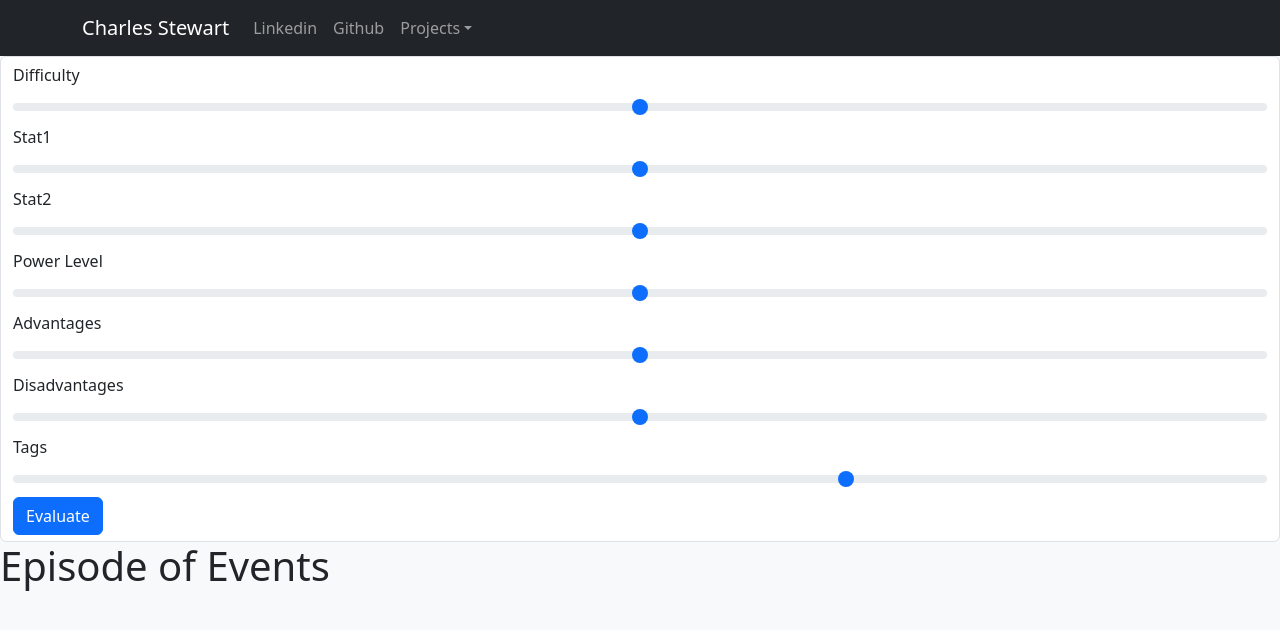
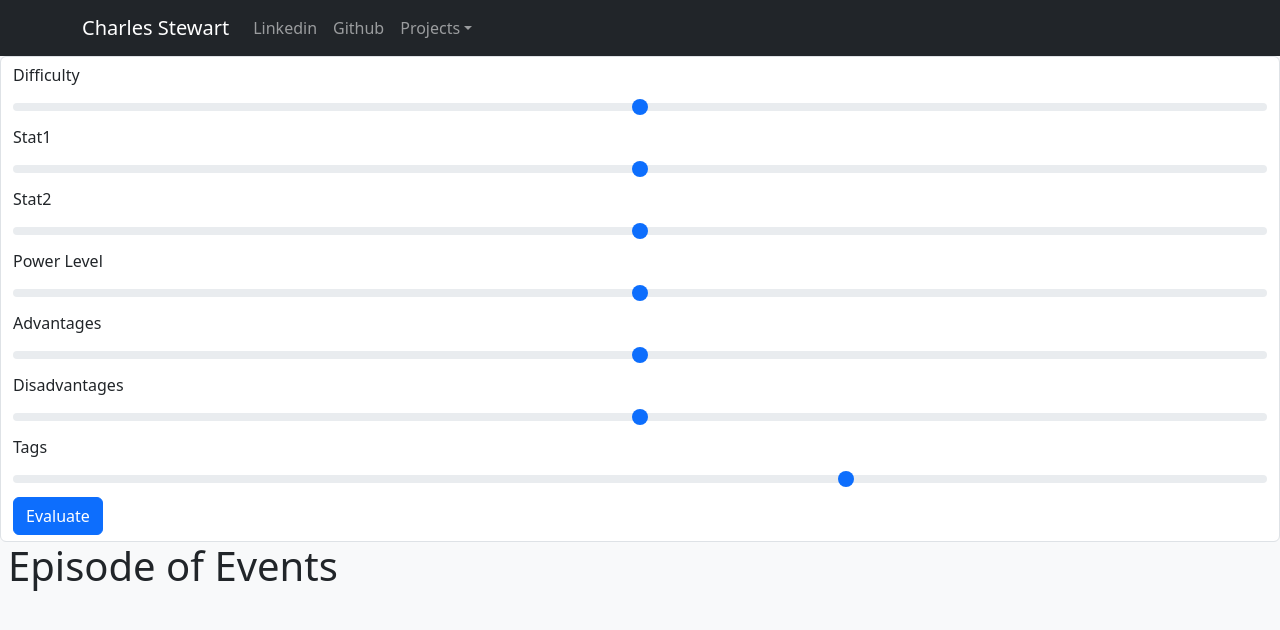
Before and after one commit to cstewart2010/bishops-tabletop, a plain HTML site: page index.html in a window 1280 px wide. Drawn offline with nearby package versions, Linux system fonts and the light colour scheme.

Commit message:
Added side margins Removed line breaks

```diff
--- a/index.html
+++ b/index.html
@@ -25,6 +25,7 @@
         <input type="range" class="form-range" min="0" max="3" id="tags" onchange="setResolution()">
         <button type="button" class="btn btn-primary" onclick="setResolution()">Evaluate</button>
     </div>
+    <div class="mx-2">
         <h1>Episode of Events</h1>
         <div class="row">
             <div class="col" id="baseRolls"></div>
@@ -32,20 +33,15 @@
         <div class="row">
             <div class="col" id="baseSum"></div>
         </div>
-    <br>
-    <br>
         <div class="row">
             <div class="col" id="bonus"></div>
         </div>
-    <br>
         <div class="row">
             <div class="col" id="advantageRolls"></div>
         </div>
-    <br>
         <div class="row">
             <div class="col" id="matches"></div>
         </div>
-    <br>
         <div class="row">
             <div class="col" id="result"></div>
         </div>
@@ -57,6 +53,7 @@
         </div>
         <div id="resolution">
 
+        </div>
     </div>
     <script src="https://cdn.jsdelivr.net/npm/bootstrap@5.3.6/dist/js/bootstrap.bundle.min.js" integrity="sha384-j1CDi7MgGQ12Z7Qab0qlWQ/Qqz24Gc6BM0thvEMVjHnfYGF0rmFCozFSxQBxwHKO" crossorigin="anonymous"></script>
     <script>
```
Lines whose indentation alone changed are shown as unchanged.
